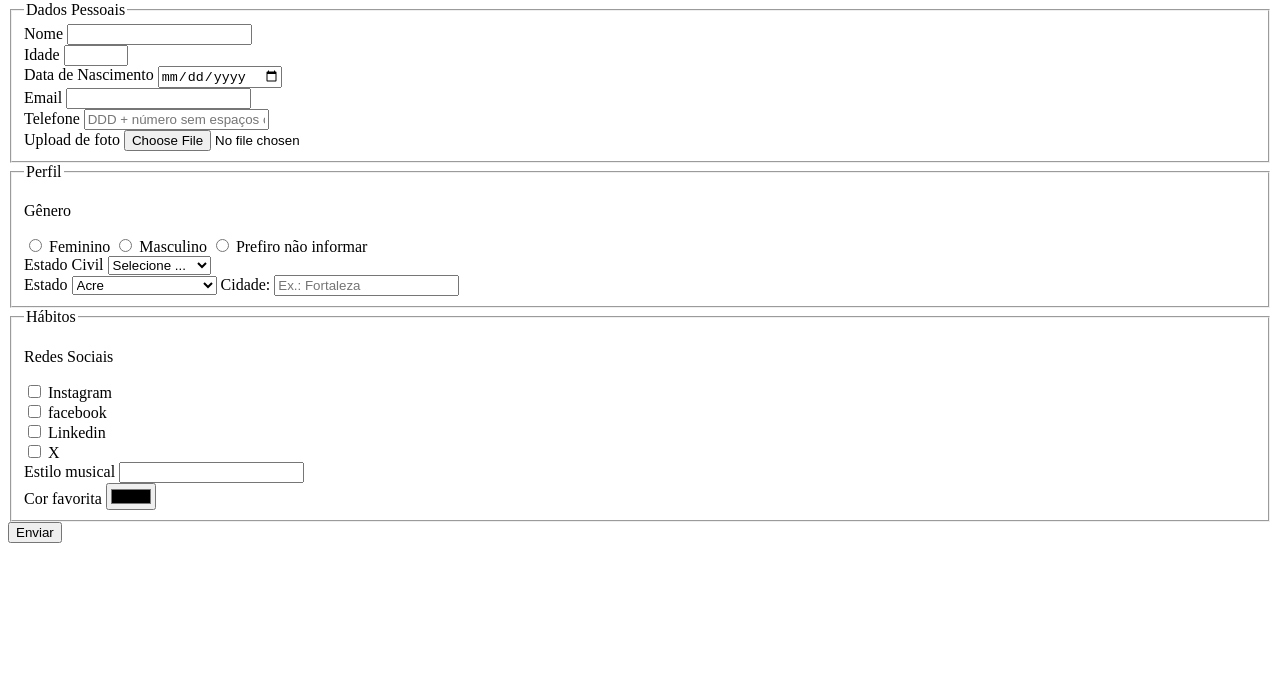
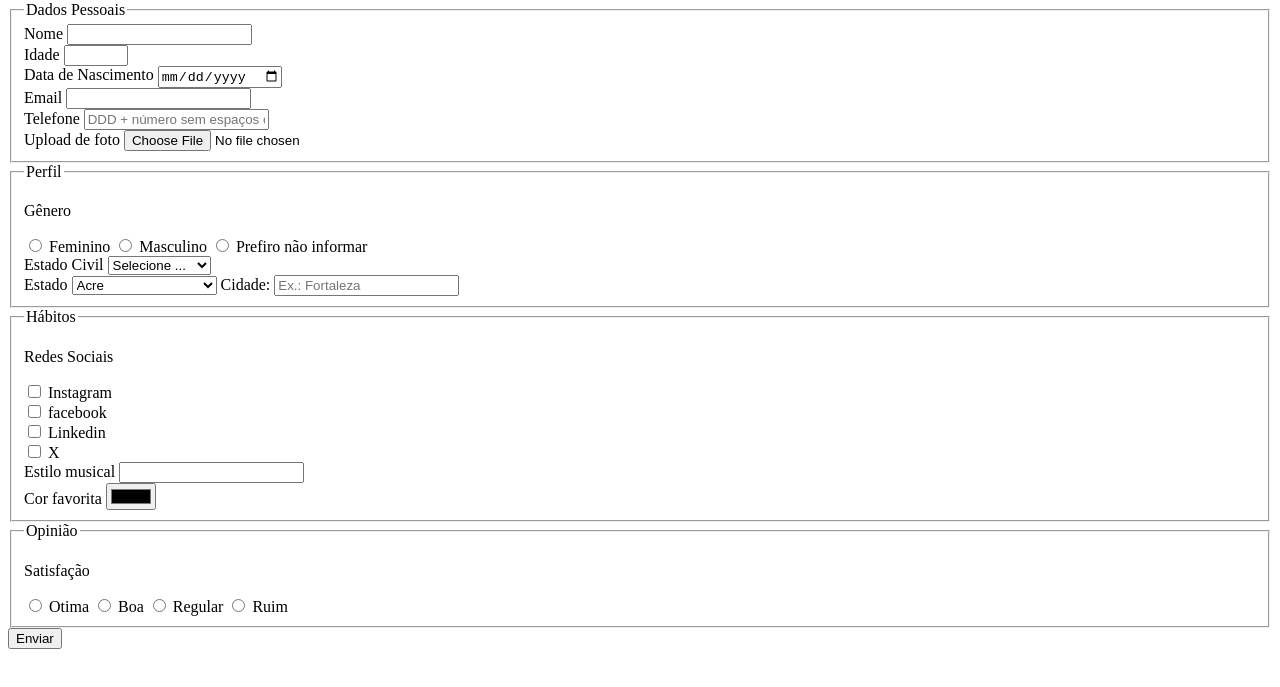
Before and after one commit to athilas/pesquisa-culturama, a plain HTML site: page index.html in a window 1280 px wide. Shown: the part 79-766 px from the top of the page. Drawn offline with Linux system fonts and the light colour scheme.

Commit message:
Adicionado o seccao de opiniao com os campos otima ate ruim

```diff
--- a/index.html
+++ b/index.html
@@ -115,6 +115,19 @@
                 <input id="favoriteColor" type="color" name="userFavoriteColor">
 
             </fieldset>
+            <fieldset>
+                <legend>Opinião</legend>
+                <p>Satisfação</p>
+                <input id="otima" type="radio" name="userSatisfacao" value="Otima">
+                <label for="otima">Otima</label>
+                <input id="boa" type="radio" name="userSatisfacao" value="Boa">
+                <label for="boa">Boa</label>
+                <input id="regular" type="radio" name="userSatisfacao" value="Regular">
+                <label for="regular">Regular</label>
+                <input id="ruim" type="radio" name="userSatisfacao" value="Ruim">
+                <label for="ruim">Ruim</label>
+
+            </fieldset>
             <button type="submit">Enviar</button>
         </form>
     </section>
```
